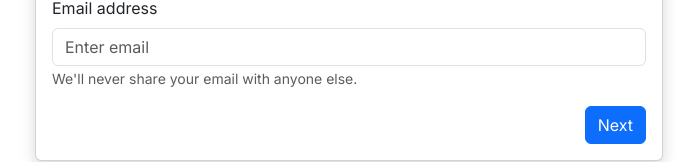
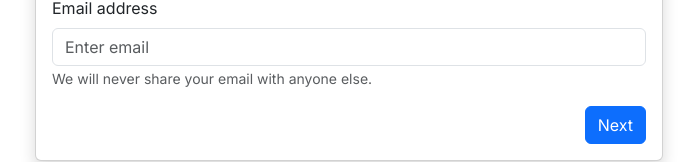
Before and after one commit to MubashirAli126/subscripition-plan, a Next.js app: page / in a window 1280 px wide. Shown: the part 226-388 px from the top of the page, without its empty margins (291-988 px from the left). Built offline with nearby package versions, Linux system fonts and the light colour scheme.

Commit message:
build error remove

```diff
--- a/src/components/Step1.tsx
+++ b/src/components/Step1.tsx
@@ -30,7 +30,7 @@ export function Step1() {
         <Form.Label>Email address</Form.Label>
         <Form.Control type="email" {...register("email")} required={false} placeholder="Enter email" />
         <Form.Text className="text-muted">
-          We'll never share your email with anyone else.
+          We will never share your email with anyone else.
         </Form.Text>
       </Form.Group>
       <Button variant="primary" type="submit" className="float-right">
--- a/src/components/Step2.tsx
+++ b/src/components/Step2.tsx
@@ -4,7 +4,7 @@ import {Form, Button} from 'react-bootstrap';
 
 type TFormValues = {
   dob: string;
-  phoneNumber: string;
+  phoneNumber: number;
 };
 
 export function Step2() {
@@ -27,7 +27,7 @@ export function Step2() {
       </Form.Group>
       <Form.Group className="mb-3" controlId="formBasicEmail">
         <Form.Label>Phone Number</Form.Label>
-        <Form.Control type="tel" maxLength="10" {...register("phoneNumber")} required={false} placeholder="Enter Phone Number" />
+        <Form.Control type="tel" {...register("phoneNumber")} required={false} placeholder="Enter Phone Number" />
       </Form.Group>
       <Button variant="primary" type="submit" className="float-right">
         Next
```
